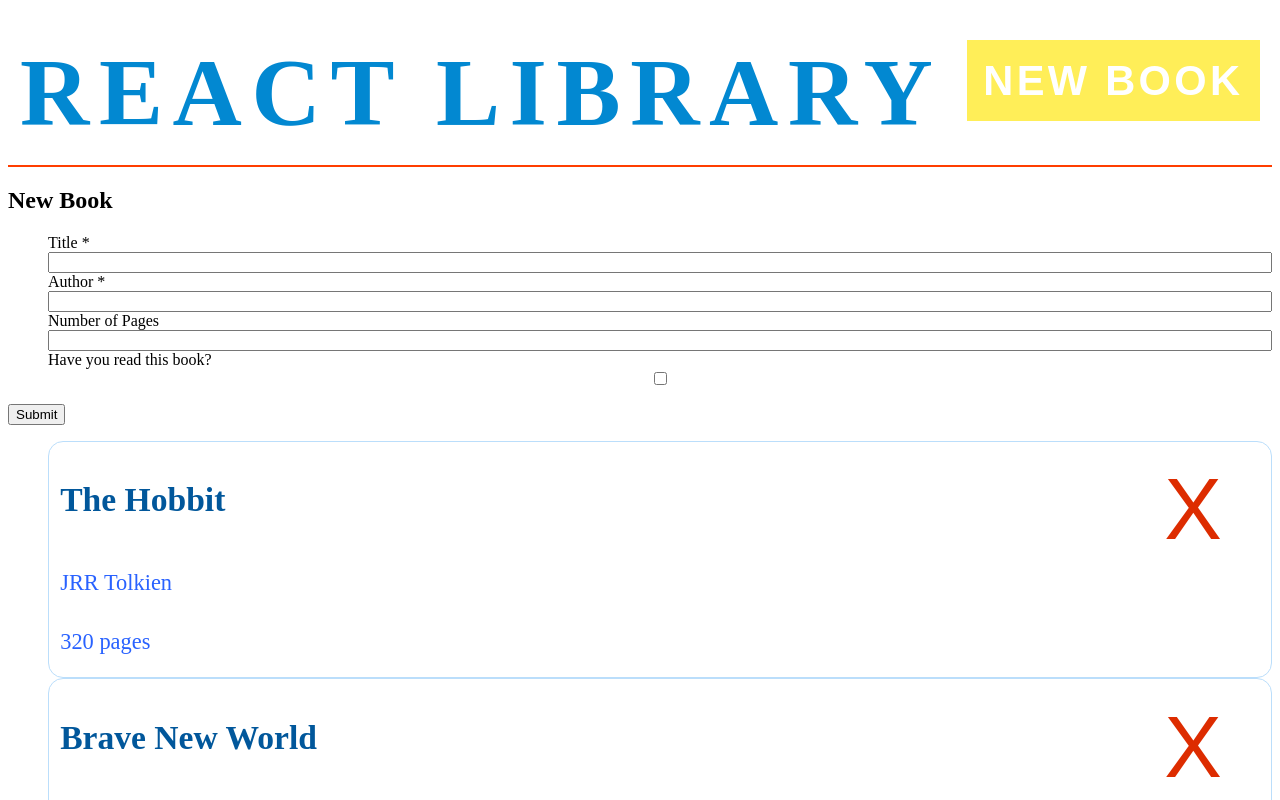
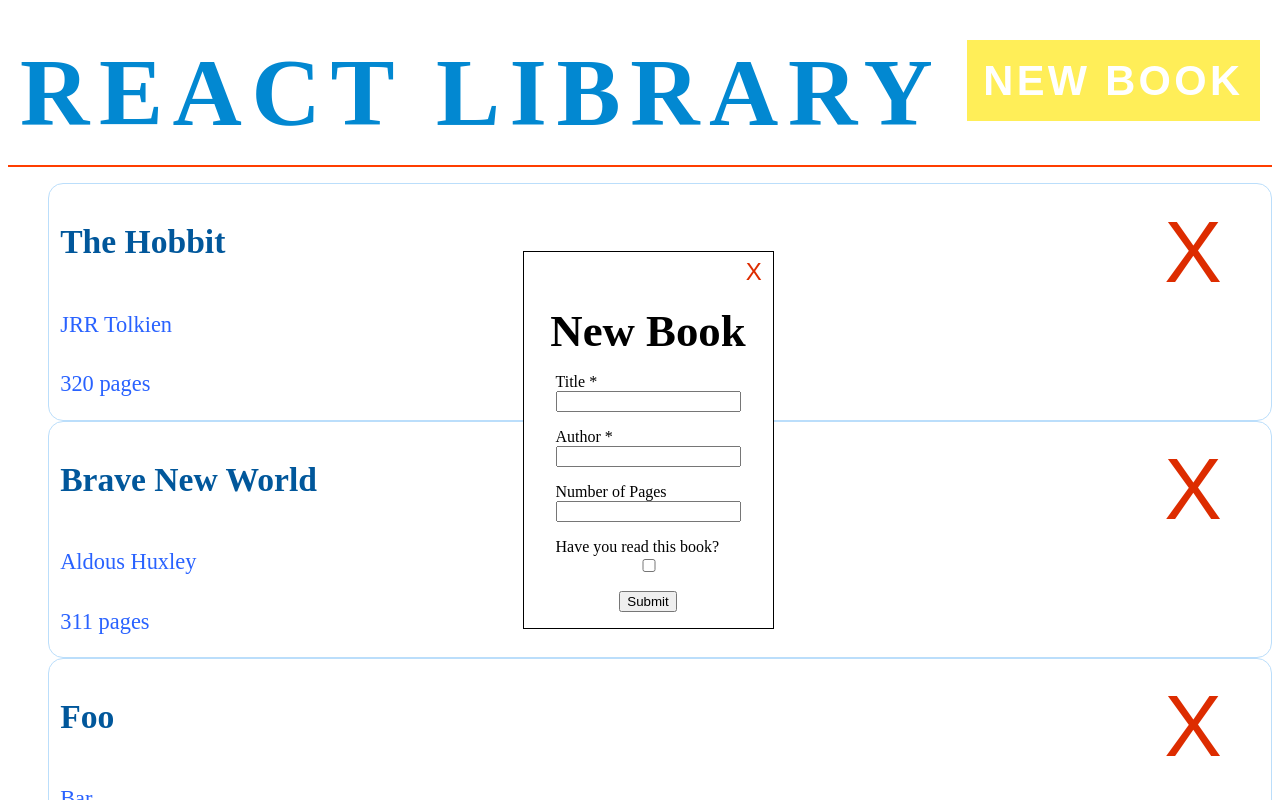
Before and after one commit to clavierbulb-green/React-Library, a React (Vite) app: page / in a window 1280 px wide. Both pictures are taken after a click on the button "NEW BOOK". Shown: the top 800 px of the page. Built offline with nearby package versions, Linux system fonts and the light colour scheme.

Commit message:
Add onclick to New Book Button to bring up Book Form.

```diff
--- a/src/App.js
+++ b/src/App.js
@@ -22,6 +22,8 @@ class App extends React.Component {
 
     this.addBook = this.addBook.bind(this);
     this.removeBook = this.removeBook.bind(this);
+    this.toggleForm = this.toggleForm.bind(this);
+    this.submitForm= this.submitForm.bind(this);
   }
 
   addBook(title, author, numPages, read) {
@@ -32,6 +34,7 @@ class App extends React.Component {
     const updatedBookList = this.state.books.concat([book]);
     this.setState({
       books: updatedBookList,
+      showForm: false,
     })
     localStorage.setItem("books", JSON.stringify(updatedBookList));
   }
@@ -44,15 +47,31 @@ class App extends React.Component {
     localStorage.setItem("books", JSON.stringify(updatedBookList));
   }
 
+  toggleForm() {
+    this.setState(state => ({
+      showForm: !state.showForm,
+    }));
+  }
+
+  submitForm(title, author, numPages, read) {
+    this.toggleForm();
+    this.addBook(title, author, numPages, read);
+  }
+
   render() {
     return (
       <div className="app">
         <header>
           <h1 className="headline">React Library</h1>
-          <button className="new-book-button">New Book</button>
+          <button className="new-book-button"
+                  onClick={this.toggleForm}>New Book</button>
         </header>
         <main>
-          <BookForm onSubmit={this.addBook} />
+          {this.state.showForm ?
+            <BookForm handleClose={this.toggleForm}
+                      onSubmit={this.submitForm} />
+            : null
+          }
           <BookList books={this.state.books} handleRemove={this.removeBook} />
         </main>
       </div>
--- a/src/components/BookForm.js
+++ b/src/components/BookForm.js
@@ -44,8 +44,9 @@ class BookForm extends React.Component {
 
   render() {
     return (
+      <div className="form-container">
         <form className="book-form" onSubmit={this.handleSubmit}>
-        <h2>New Book</h2>
+          <h2 className="form-title">New Book</h2>
           <ul className="field-list">
             <li>
               <label htmlFor="title">Title *</label>
@@ -68,8 +69,11 @@ class BookForm extends React.Component {
                 checked={this.state.read} onChange={this.handleInputChange} />
             </li>
           </ul>
+          <button className="form-close-button"
+                  onClick={this.props.handleClose}>X</button>
           <button type="submit">Submit</button>
         </form>
+      </div>
     );
   }
 }
--- a/src/style.css
+++ b/src/style.css
@@ -88,11 +88,61 @@ header {
   background-color: white;
 }
 
+.form-container {
+  position: absolute;
+  width: 100%;
+  height: 100%;
+  top: 0;
+
+  display: flex;
+  align-items: center;
+  justify-content: center;
+
+  z-index: 40;
+}
+
+.book-form {
+  position: relative;
+  z-index: 50;
+  background-color: white;
+  padding: 1em;
+  margin-top: 1em;
+  top: 4%;
+
+  display: flex;
+  flex-direction: column;
+  justify-content: center;
+  align-items: center;
+
+  border: 1px solid black;
+}
+
 .field-list {
   list-style: none;
+  padding: 0;
+  margin: 0;
 }
 
 .field-list li {
   display: flex;
   flex-direction: column;
+  justify-content: center;
+  margin: 1em;
 }
+
+.form-title {
+  font-size: calc(1.2rem + 2vw);
+  margin-bottom: 0;
+}
+
+.form-close-button {
+  position: absolute;
+  top: 0.2em;
+  right: 0.2em;
+
+  border-style: none;
+  background-color: white;
+  color: #DD2C00;
+
+  font-size: 1.5em;
+}
```
Lines whose indentation alone changed are shown as unchanged.
